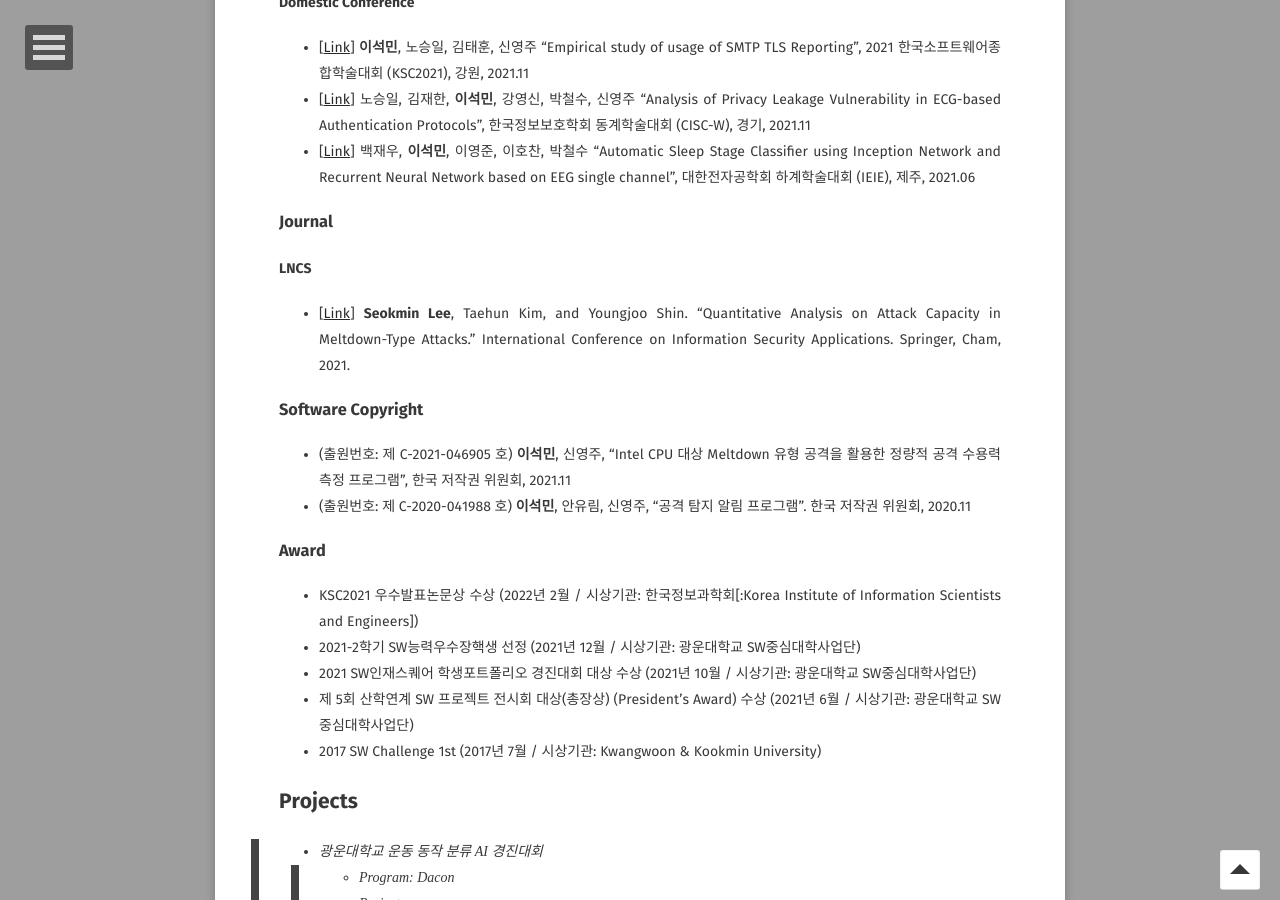
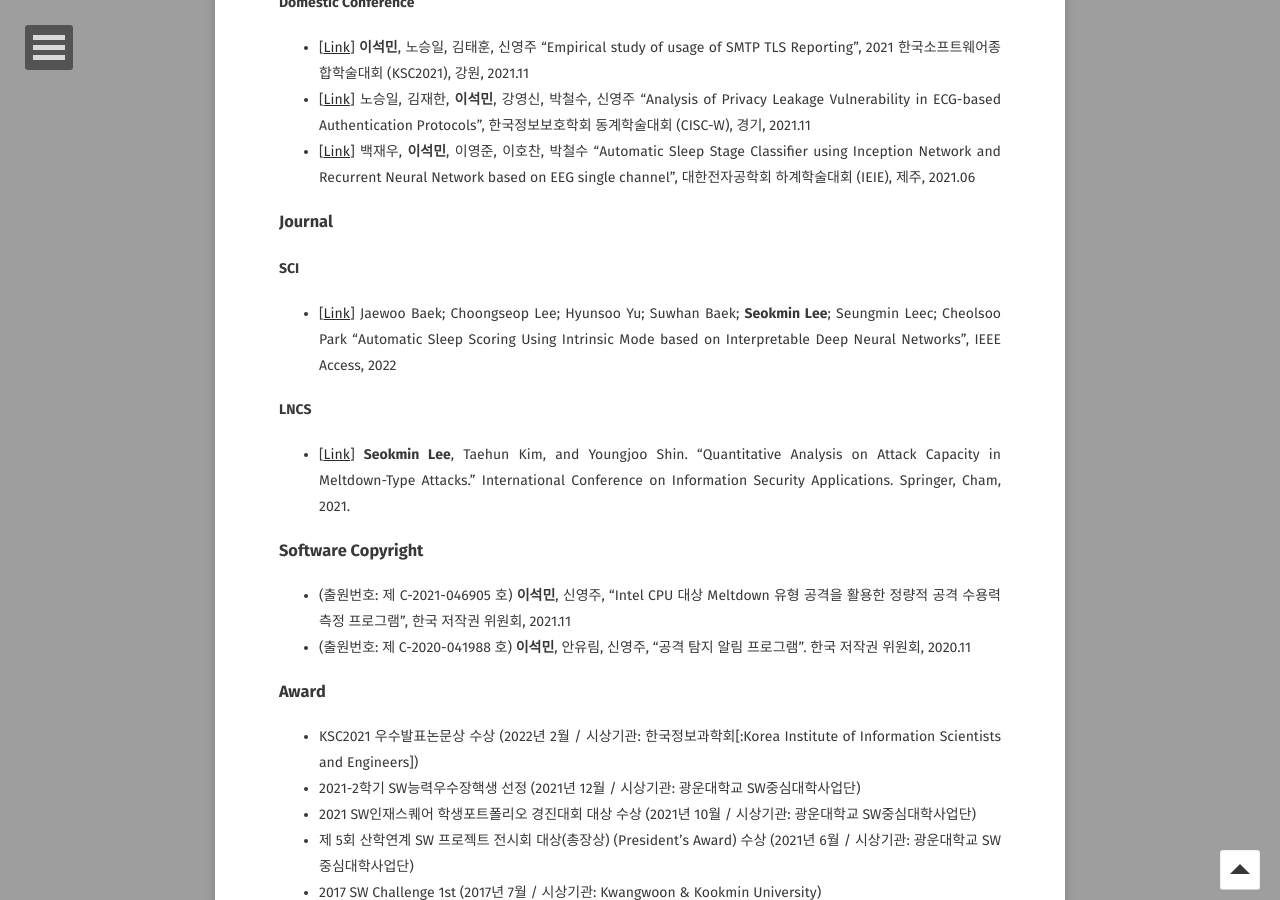
Before and after one commit to leesk212/leesk212.github.io, a Jekyll site: the page built from about/index.md, in a window 1280 px wide and 900 px high, scrolled down 767 px. Built offline with Jekyll 4.4.1, drawn with Linux system fonts in a browser that asks for light colours; some web fonts are replaced.

Commit message:
Update index.md

```diff
--- a/about/index.md
+++ b/about/index.md
@@ -33,6 +33,9 @@ After graduation, I am expected as a security developer or researcher member of
 * [[Link](https://www.dbpia.co.kr/pdf/pdfView.do?nodeId=NODE10591570&mark=0&useDate=&bookmarkCnt=0&ipRange=N&accessgl=Y&language=ko_KR)] 백재우, __이석민__, 이영준, 이호찬, 박철수 “Automatic Sleep Stage Classifier using Inception Network and Recurrent Neural Network based on EEG single channel”, 대한전자공학회 하계학술대회 (IEIE), 제주, 2021.06
 
 ### Journal
+#### SCI
+* [[Link](https://ieeexplore.ieee.org/abstract/document/9745092/authors#authors)] Jaewoo Baek; Choongseop Lee; Hyunsoo Yu; Suwhan Baek; __Seokmin Lee__; Seungmin Leec; Cheolsoo Park "Automatic Sleep Scoring Using Intrinsic Mode based on Interpretable Deep Neural Networks", IEEE Access, 2022
+
 #### LNCS
 * [[Link](https://link.springer.com/chapter/10.1007/978-3-030-89432-0_18)] __Seokmin Lee__, Taehun Kim, and Youngjoo Shin. "Quantitative Analysis on Attack Capacity in Meltdown-Type Attacks." International Conference on Information Security Applications. Springer, Cham, 2021.
 
```
